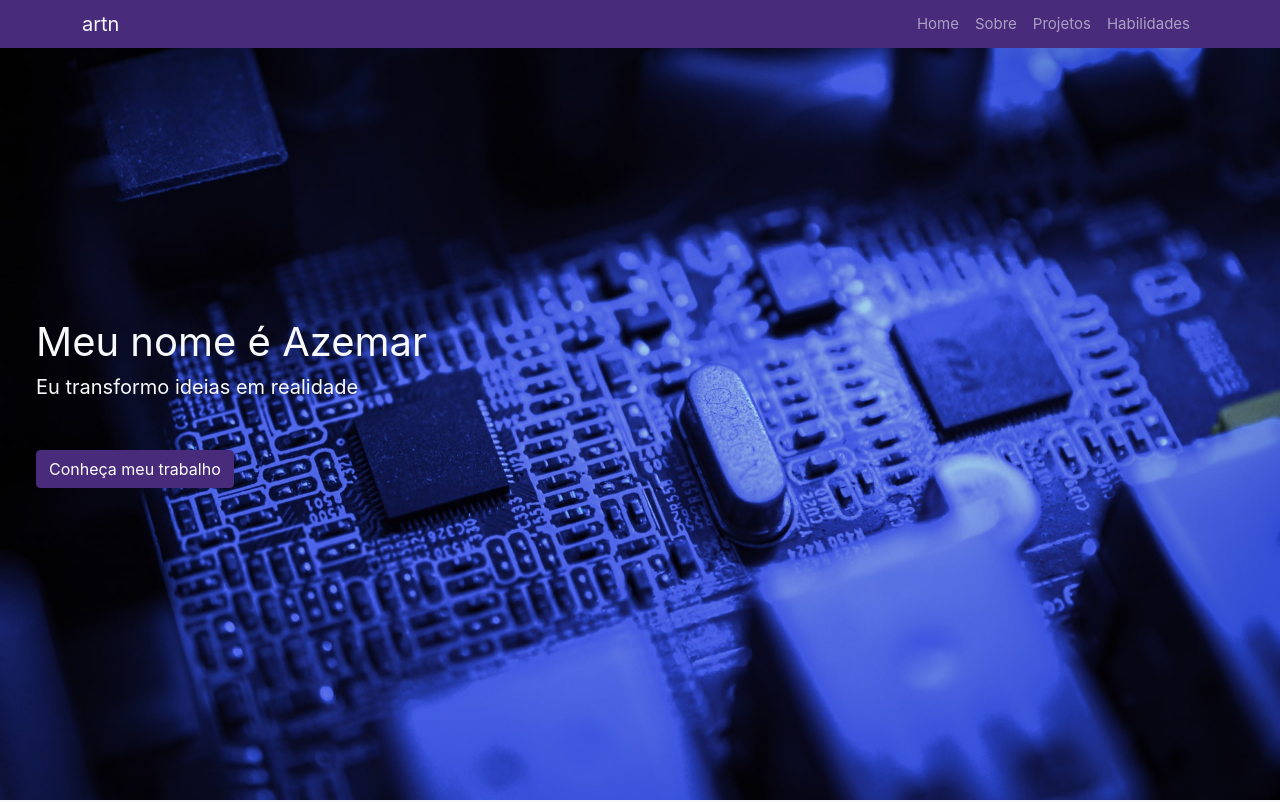
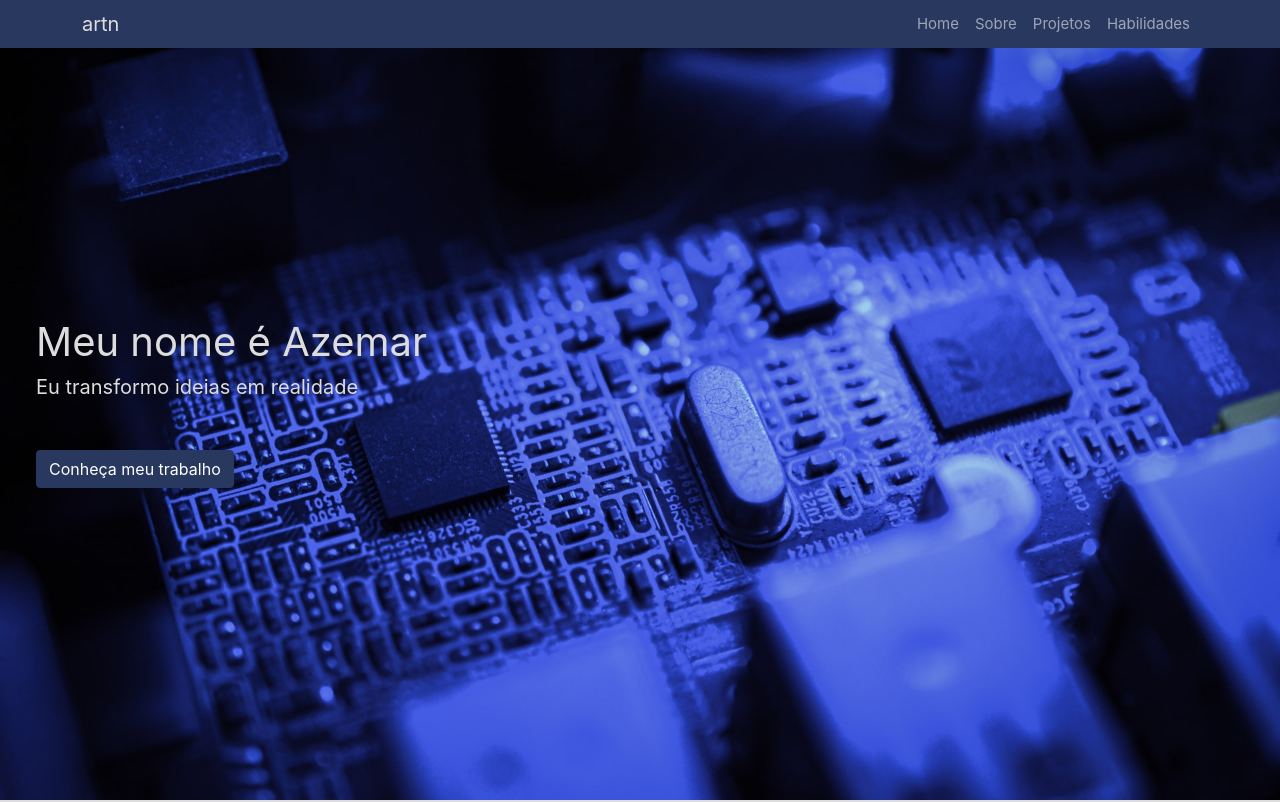
Before and after one commit to artn-dev/website, a Next.js app: page / in a window 1280 px wide. Shown: the top 802 px of the page. Built offline with nearby package versions, Linux system fonts and the light colour scheme; a web font is replaced by a local one.

Commit message:
Update theme colors

```diff
--- a/styles/custom.scss
+++ b/styles/custom.scss
@@ -3,13 +3,13 @@
 @import "../node_modules/bootstrap/scss/variables";
 
 $theme-colors: (
-  "primary":    #492B7B,
-  "secondary":  #F7D914,
+  "primary":    #28385e,
+  "secondary":  #304163,
   "success":    $success,
-  "info":       #9381FF,
-  "warning":    #ED8A0A,
+  "info":       #516c8d,
+  "warning":    $warning,
   "danger":     $danger,
-  "light":      $light,
+  "light":      #dddddd,
   "dark":       $dark
 );
 
```
